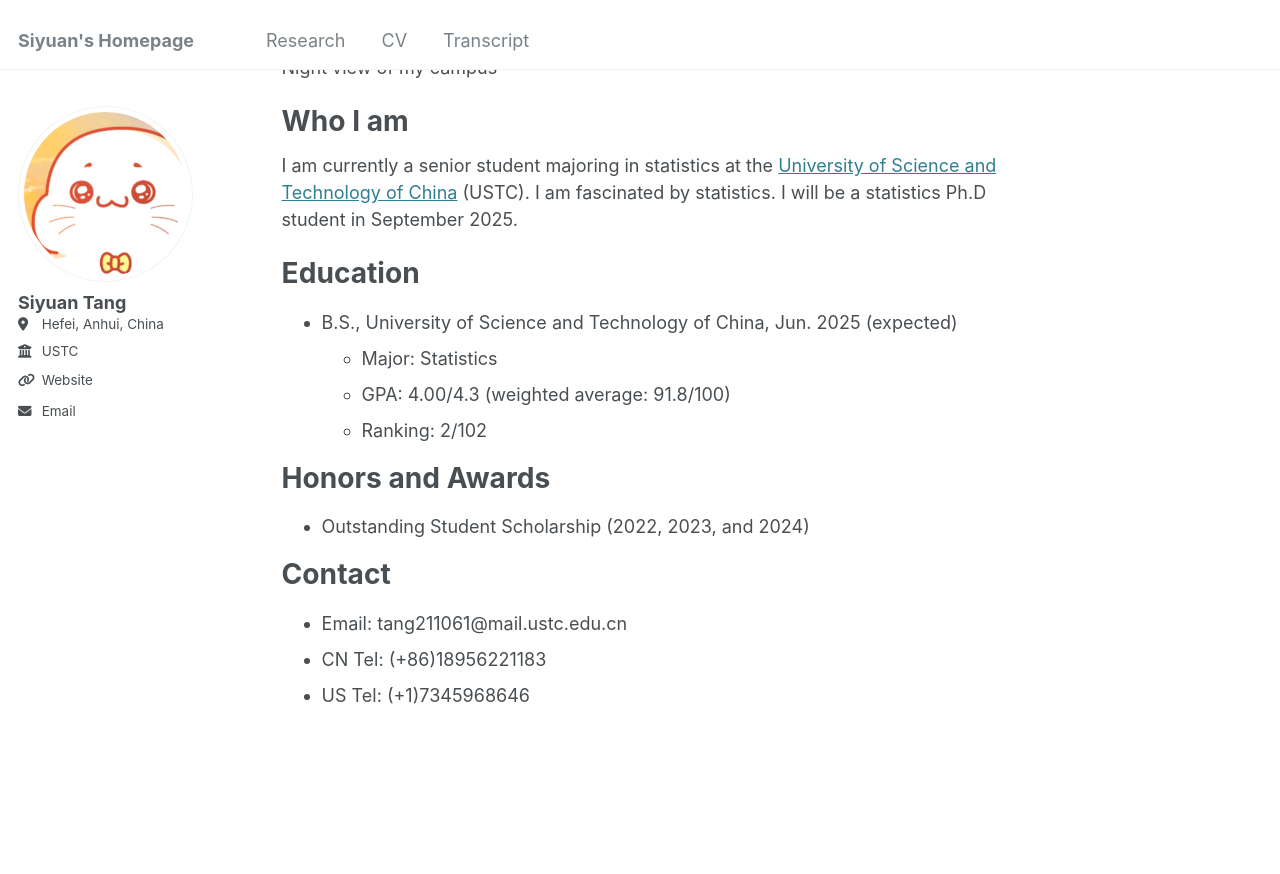
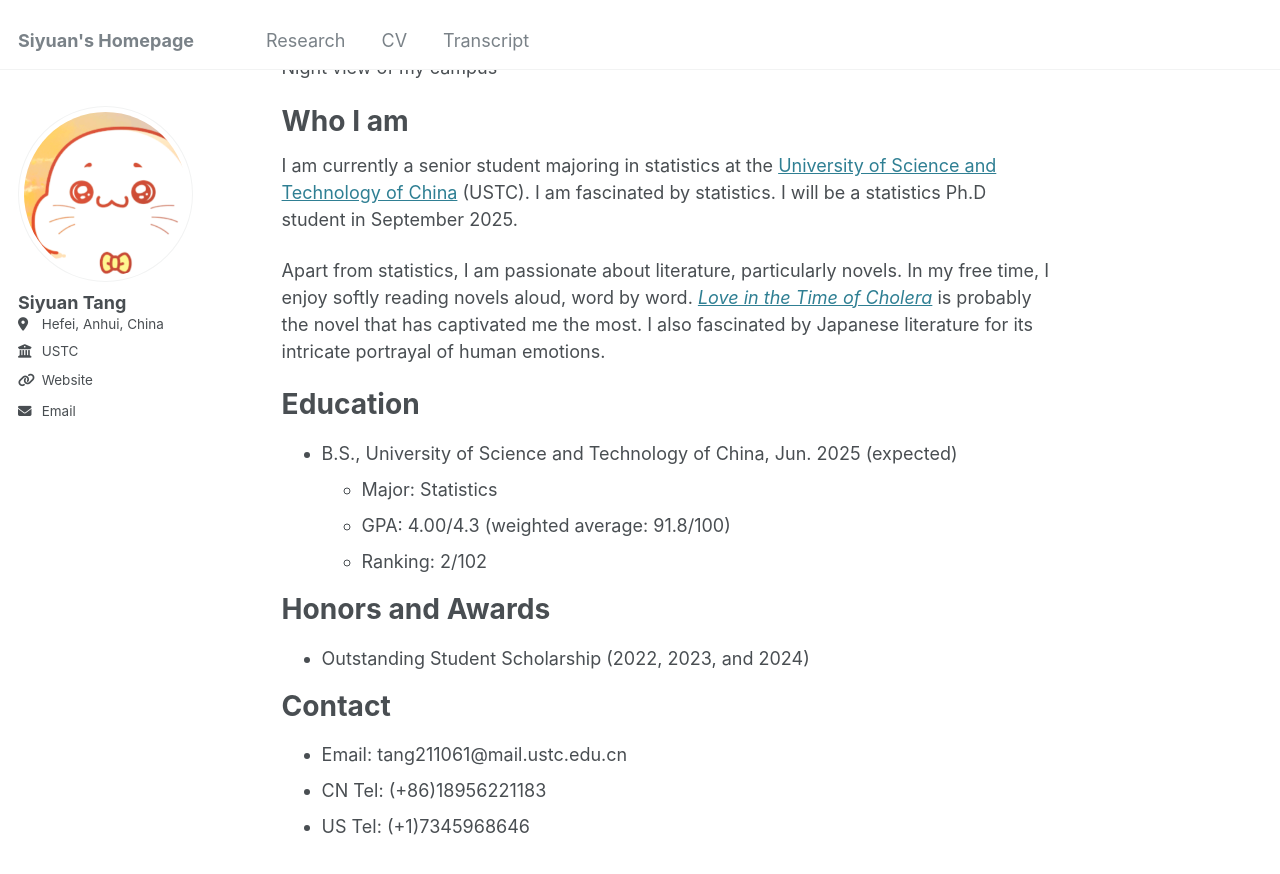
Before and after one commit to jacktangsy/jacktangsy.github.io, a Jekyll site: the page built from _pages/about.md, in a window 1280 px wide and 900 px high, scrolled down 332 px. Shown: the top 874 px of the window. Built offline with Jekyll 4.4.1, drawn with Linux system fonts in a browser that asks for light colours.

Commit message:
Update about.md

```diff
--- a/_pages/about.md
+++ b/_pages/about.md
@@ -13,6 +13,8 @@ Night view of my campus
 Who I am
 ======
 I am currently a senior student majoring in statistics at the [University of Science and Technology of China](https://en.ustc.edu.cn/) (USTC). I am fascinated by statistics. I will be a statistics Ph.D student in September 2025.
+
+Apart from statistics, I am passionate about literature, particularly novels. In my free time, I enjoy softly reading novels aloud, word by word. [*Love in the Time of Cholera*](https://en.wikipedia.org/wiki/Love_in_the_Time_of_Cholera) is probably the novel that has captivated me the most. I also fascinated by Japanese literature for its intricate portrayal of human emotions.
 
 Education
 ======
```
